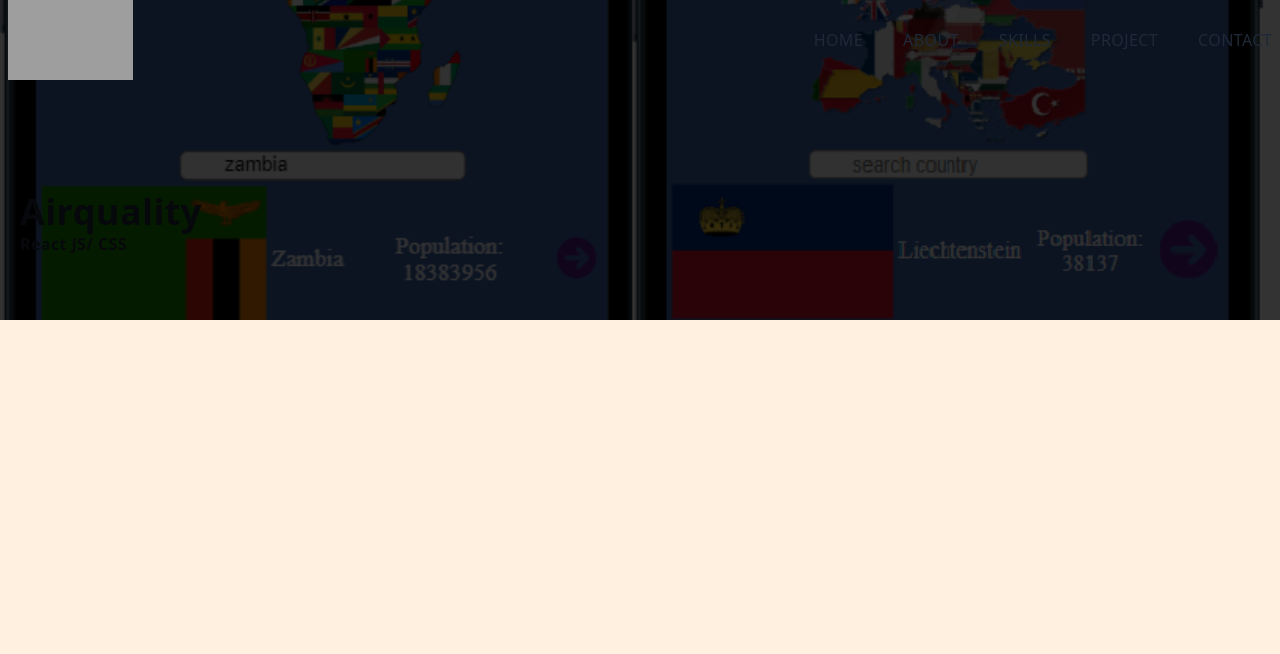
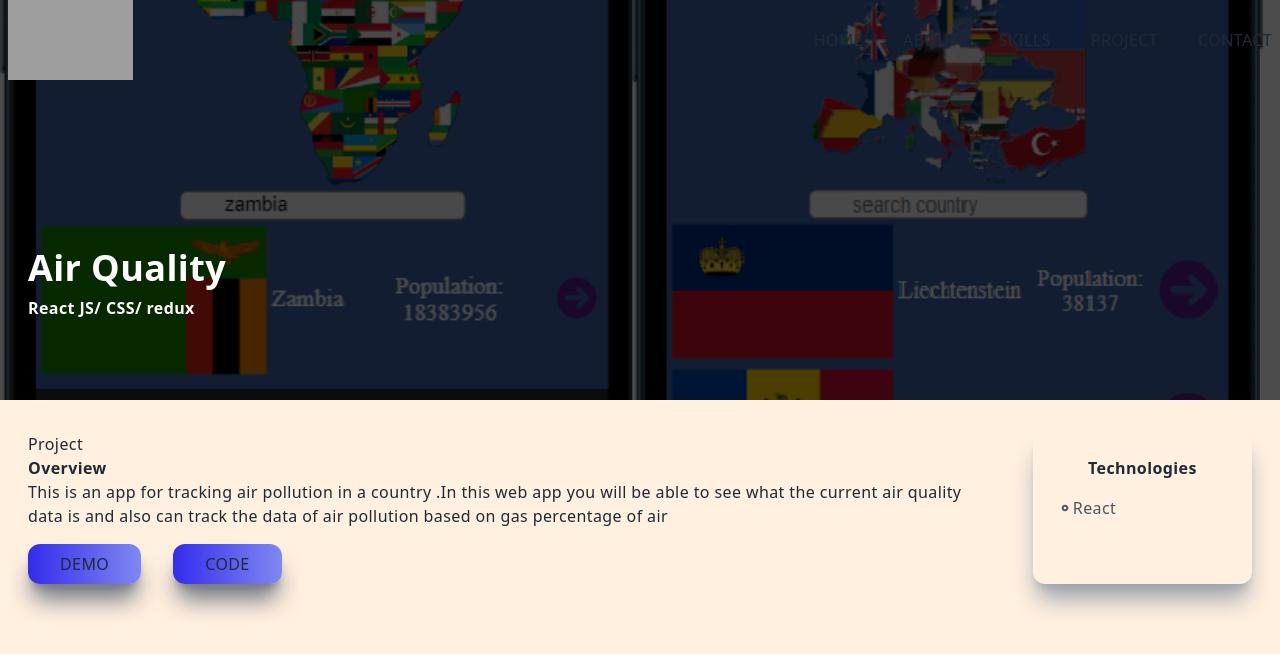
Before and after one commit to Mutalenic/my_personal_portfolio, a Next.js app: page /airquality in a window 1280 px wide. Shown: the top 654 px of the page. Built offline with nearby package versions, Linux system fonts and the light colour scheme; grey boxes are pictures that could not be loaded.

Commit message:
Add project description and buttons to airquality page

```diff
--- a/pages/airquality.jsx
+++ b/pages/airquality.jsx
@@ -1,20 +1,52 @@
 import Image from "next/image";
-import React from 'react';
-import airqualityImg from "../public/assets/projects/airquality.png"
+import React from "react";
+import {RiRadioButtonFill} from "react-icons/ri";
+import airqualityImg from "../public/assets/projects/airquality.png";
 
 function airquality() {
   return (
     <div className="w-full">
-        <div className="w-screen h-[30vh] lg:h-[40vh] relative">
-            <div className="absolute top-0 left-0 w-full h-[30vh] lg:h-[40vh] bg-black/80 z-10" />
-            <Image className="absolute z-1" layout="fill" objectFit="cover" src={airqualityImg} alt="airquality image" />
-            <div className="absolute top-[70%] max-w-[1240px] w-full left-[50%] translate-x-[-50%] translate-y-[-50%]">
-                <h2>Airquality</h2>
-                <h3>React JS/ CSS</h3>
+      <div className="w-screen h-[50vh] relative">
+        <div className="absolute top-0 left-0 w-full h-[50vh] bg-black/70 z-10" />
+        <Image
+          className="absolute z-1"
+          layout="fill"
+          objectFit="cover"
+          src={airqualityImg}
+          alt="airquality image"
+        />
+        <div className=" text-white z-10 p-2 absolute top-[70%] max-w-[1240px] w-full left-[50%] translate-x-[-50%] translate-y-[-50%]">
+          <h2 className="py-2">Air Quality</h2>
+          <h3>React JS/ CSS/ redux</h3>
+        </div>
+      </div>
+      <div className="max-w-[1240px] mx-auto p-2 grid md:grid-cols-5 gap-8 pt-8">
+        <div className="col-span-4">
+            <p>Project</p>
+            <h3>Overview</h3>
+            <p>
+            This is an app for tracking air pollution in a country .In this web app you will be able to see what the current air quality data is and also can track the data of air pollution based on gas percentage of air
+
+
+            </p>
+            <button className="px-8 py-2 mt-4 mr-8">Demo</button>
+            <button className="px-8 py-2 mt-4 mr-8">Code</button>
+        </div>
+        <div className="col-span-4 md:col-span-1 shadow-xl shadow-gray-400 rounded-xl p-4">
+            <div className="p-2">
+                <p className="text-center font-bold pb-2">Technologies</p>
+                <div>
+                    <p className="text-gray-600 py-2 flex items-center">
+                        <RiRadioButtonFill className="p-1"/> React
+                    </p>
+                </div>
             </div>
-            </div>
+
         </div>
-  )
+
+      </div>
+    </div>
+  );
 }
 
 export default airquality;
```
